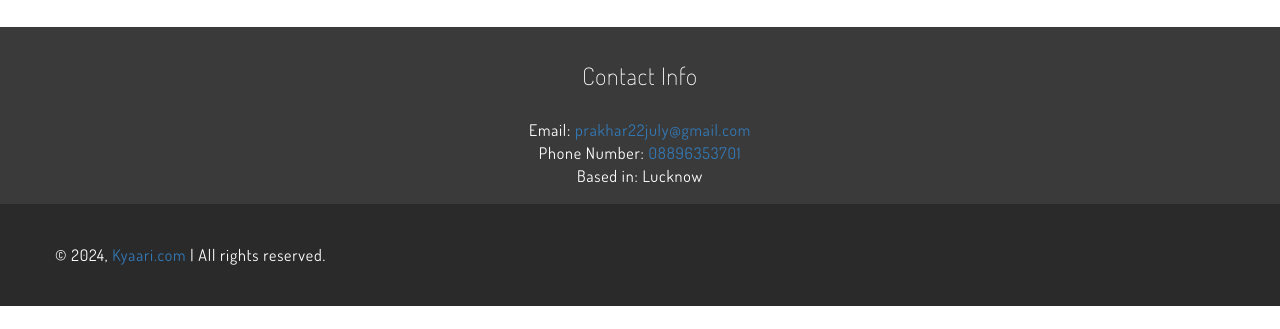
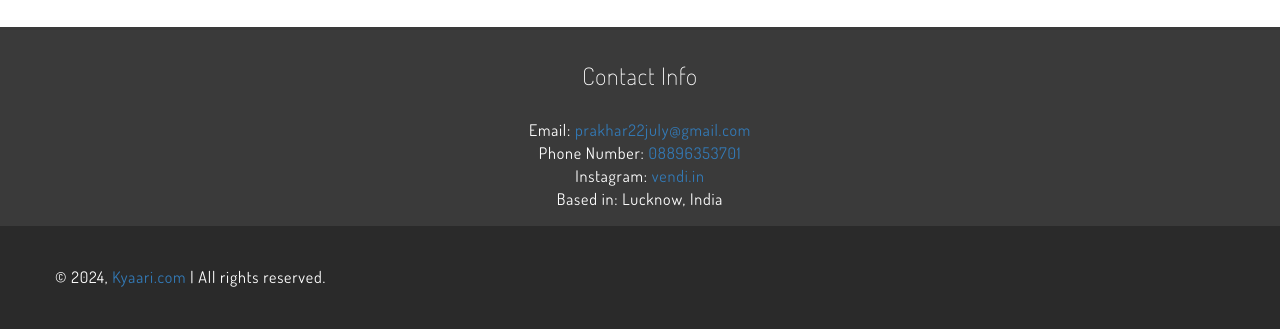
Before and after one commit to apoorva-saxena/vendi, a plain HTML site: page index.html in a window 1280 px wide. Shown: the part 2812-3141 px from the top of the page. Before the commit the page ends 3118 px from the top, so only its background shows below. Drawn offline with Linux system fonts and the light colour scheme.

Commit message:
adds favicon.ico

```diff
--- a/index.html
+++ b/index.html
@@ -16,6 +16,8 @@
     <link href="css/style.css" rel="stylesheet" />
     <link href="css/themify-icons.css" rel="stylesheet" />
     <link href="css/dosis-font.css" rel="stylesheet" type="text/css" />
+    <link rel="icon" href="img/favicon.ico" type="img/favicon">
+
     <!-- HTML5 shim and Respond.js for IE8 support of HTML5 elements and media queries -->
     <!-- WARNING: Respond.js doesn't work if you view the page via file:// -->
     <!--[if lt IE 9]>
@@ -258,7 +260,11 @@
           <a href="mailto:prakhar22july@gmail.com">prakhar22july@gmail.com</a>
         </p>
         <p>Phone Number: <a href="tel:+08896353701">08896353701</a></p>
-        <p>Based in: Lucknow</p>
+        <p>
+          Instagram:
+          <a href="">vendi.in</a>
+        </p>
+        <p>Based in: Lucknow, India</p>
       </div>
       <div class="row footer-credit">
         <div class="col-md-6 col-sm-6">
```
Also changed, not shown: img/favicon.ico (added), img/vendi-icon-1.png (renamed from img/vendi-icon.jpeg), 1 other file.
